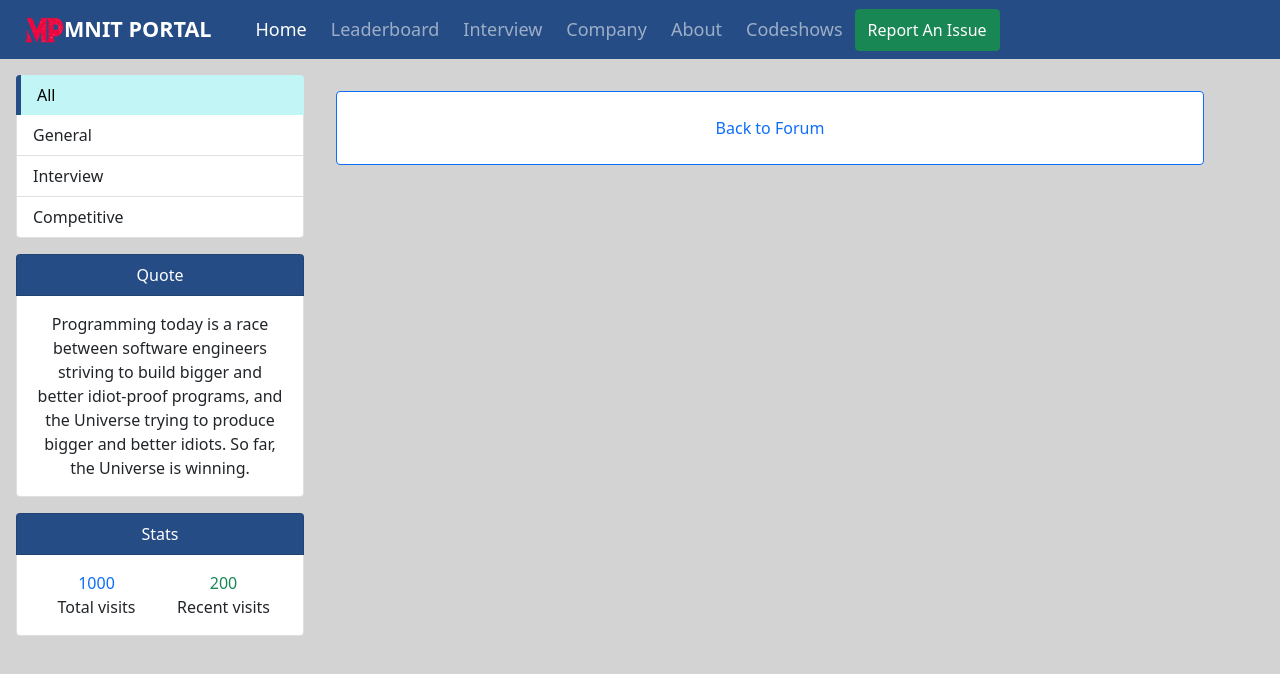
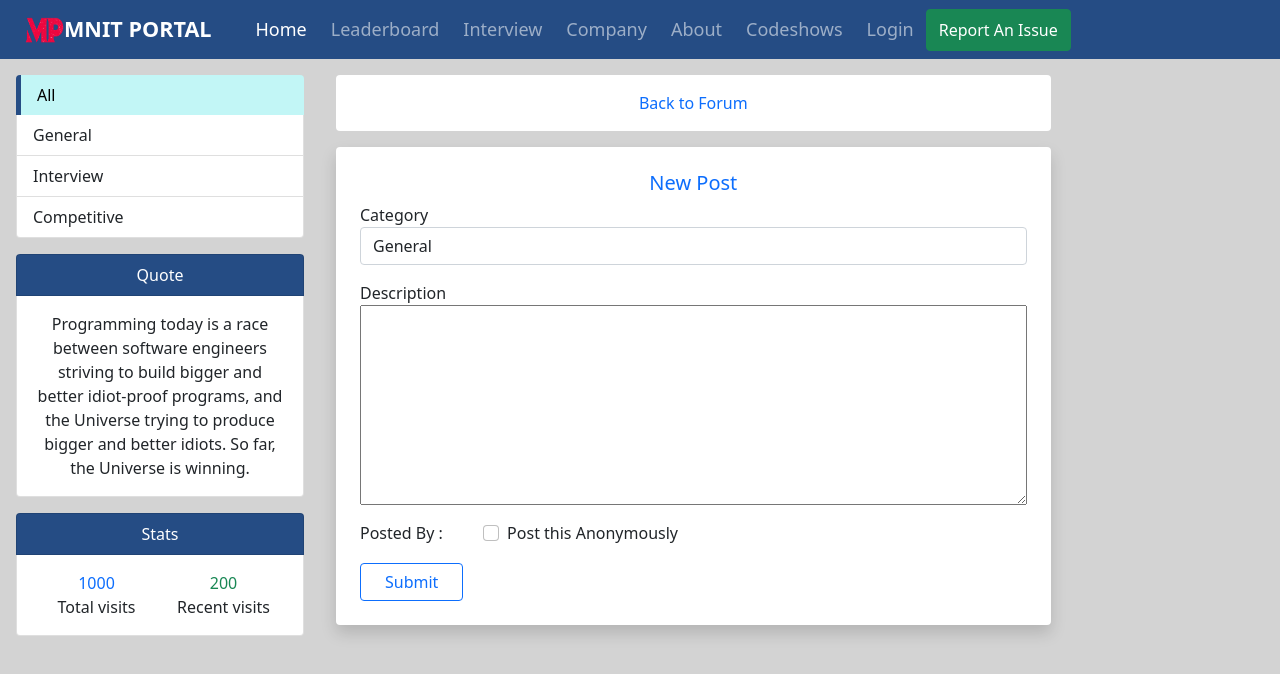
Before and after one commit to Surya1231/mnit-portal, a React (Create React App) app: page / in a window 1280 px wide. Both pictures are taken after a click on the element "Add New Post". Shown: the top 674 px of the page. Built offline with nearby package versions, Linux system fonts and the light colour scheme.

Commit message:
New post defined

```diff
--- a/public/index.html
+++ b/public/index.html
@@ -26,6 +26,25 @@
       Learn how to configure a non-root public URL by running `npm run build`.
     -->
     <title> MNIT Portal </title>
+
+    <script type="text/javascript">
+      (function(l) {
+        if (l.search) {
+          var q = {};
+          l.search.slice(1).split('&').forEach(function(v) {
+            var a = v.split('=');
+            q[a[0]] = a.slice(1).join('=').replace(/~and~/g, '&');
+          });
+          if (q.p !== undefined) {
+            window.history.replaceState(null, null,
+              l.pathname.slice(0, -1) + (q.p || '') +
+              (q.q ? ('?' + q.q) : '') +
+              l.hash
+            );
+          }
+        }
+      }(window.location))
+    </script>
   </head>
   <body>
     <noscript>You need to enable JavaScript to run this app.</noscript>
--- a/src/App.js
+++ b/src/App.js
@@ -23,7 +23,7 @@ class App extends React.Component{
                     pathname = {this.props.location.pathname}
                 />
 
-                <div className="main-box">
+                <div className="main-box pb-md-3">
                 <Switch>
                     <Route
                         exact
--- a/src/components/Home/Home.js
+++ b/src/components/Home/Home.js
@@ -51,10 +51,10 @@ class Home extends React.Component {
 
 
                 </div>
-                <div className="col-md-9 px-0 py-0">
-                    <div className="px-3 py-3" style={{maxWidth:"900px"}}>
+                <div className="col-lg-7 col-md-9 px-0 py-0">
+                    <div className="px-3 pb-3">
 
-                        <div className="bg-white text-center border border-primary text-primary rounded py-4 pointer" onClick={this.toggleNewPost}>
+                        <div className="bg-white text-center font-weight-bold text-primary rounded py-3 pointer" onClick={this.toggleNewPost}>
                             { this.state.newPost ? "Back to Forum" : "Add New Post" }
                         </div>
 
@@ -69,8 +69,6 @@ class Home extends React.Component {
                                 <PostBox />
                             </div>
                         }
-
-
                     </div>
                 </div>
             </div>
--- a/src/components/Home/NewPost.js
+++ b/src/components/Home/NewPost.js
@@ -1,11 +1,50 @@
 import React from 'react';
 
-const NewPost = () => {
-    return (
-        <div className="">
+class NewPost extends React.Component {
 
-        </div>
-    )
+    state = this.props.initialValues
+
+    onChangeHandle = (eve) =>{
+        this.setState({
+            [eve.target.name] : eve.target.value
+        })
+    }
+
+    render(){
+        return (
+            <div className="w-100 bg-white px-4 py-4 mt-3 shadow rounded">
+                <h5 className="text-primary text-center font-weight-semibold "> New Post </h5>
+                <form>
+                    <div className="form-group col-12">
+                        <label htmlFor="category">Category</label>
+                        <select name="category" id="category" className="form-control" onChange={this.onChangeHandle}>
+                            <option value="general"> General </option>
+                            <option value="interview"> Interview </option>
+                            <option value="competitive"> Competitive </option>
+                        </select>
+                    </div>
+                    <div className="form-group col-12 mt-3">
+                    <label>Description</label>
+                        <textarea className="d-block w-100" style={{height:"200px"}} />
+                    </div>
+                    <div className="form-group row mt-3">
+                        <div className="col-sm-2 px-0"> Posted By : </div>
+                        <div className="col-sm-10">
+                            <div className="form-check">
+                            <input class="form-check-input" type="checkbox" id="gridCheck1" />
+                            <label class="form-check-label" for="gridCheck1">
+                                Post this Anonymously
+                            </label>
+                            </div>
+                        </div>
+                    </div>
+                    <div className="form-group mt-3">
+                        <button className="btn btn-outline-primary px-4"> Submit</button>
+                    </div>
+                </form>
+            </div>
+        )
+    }
 }
 
 export default NewPost;
--- a/src/components/Home/PostBox.js
+++ b/src/components/Home/PostBox.js
@@ -3,7 +3,7 @@ import React from 'react'
 const PostBox = () => {
     return(
         <div className="post mt-3">
-            <div className=" shadow border bg-white border-dark rounded py-2 px-4">
+            <div className="bg-white rounded py-2 px-4">
                 <div className="meta-data font-weight-bold text-lg">
                     Posted By Anonymuse <span className="float-right pr-3"> 10min Ago</span>
                 </div>
--- a/src/components/Leaderboard/InputBar.js
+++ b/src/components/Leaderboard/InputBar.js
@@ -25,7 +25,7 @@ class InputBar extends React.Component{
                         <option value="codeforces"> Codeforces </option>
                     </select>
                 </div>
-                <div className="form-group col-md-2">
+                <div className="form-group col-md-2 mt-2 mt-md-0">
                     <label htmlFor="year">Year</label>
                     <select name="year" id="year" defaultValue="overall" className="form-control" onChange={this.onChangeHandle}>
                         <option value="overall">Overall</option>
@@ -33,7 +33,7 @@ class InputBar extends React.Component{
                         <option value="1">1st Year</option>
                     </select>
                 </div>
-                <div className="form-group col-md-4">
+                <div className="form-group col-md-4  mt-2 mt-md-0">
                     <label htmlFor="contest"> Contest</label>
                     <select name="contest" defaultValue="overall" className="form-control" onChange={this.onChangeHandle}>
                         <option value="overall" >Overall</option>
@@ -42,7 +42,7 @@ class InputBar extends React.Component{
 
                     </select>
                 </div>
-                <div className="form-group col-md-2">
+                <div className="form-group col-md-2  mt-2 mt-md-0">
                     <label htmlFor="contestId"> Contest Id</label>
                     <input type="text" name="customId" className="form-control" onChange={this.onChangeHandle} disabled={this.state.contest!=="custom"} required={this.state.contest==="custom"}/>
                 </div>
--- a/src/components/Leaderboard/Leaderboard.js
+++ b/src/components/Leaderboard/Leaderboard.js
@@ -73,7 +73,7 @@ class Leaderboard extends React.Component {
 
     render(){
         return(
-            <div className = "shadow content-box pt-3 overflow-y-auto h-90vh">
+            <div className = "shadow content-box pt-3">
                 <InputBar
                     onSubmit = {this.onSubmit}
                     initialValues = {this.state.values}
@@ -90,7 +90,7 @@ class Leaderboard extends React.Component {
                         />
                     }
 
-                    <div className="leaderboard-container py-2 px-md-4">
+                    <div className="leaderboard-container py-2 px-md-4 px-2">
                     { !this.state.loading && !this.state.error && this.state.values.platform==="codeforces" && (
                         this.state.values.contest === "overall"
                             ? <Overall
--- a/src/components/Navbar/Navbar.js
+++ b/src/components/Navbar/Navbar.js
@@ -32,7 +32,12 @@ const Navbar = ({pathname}) =>{
                         <a className="nav-link" rel="noopener noreferrer" target="_blank" href="https://codeshows.github.io/"> Codeshows </a>
                     </li>
                 </ul>
-                <ReportAnIssue />
+                <ul className="navbar-nav navbar-text py-0 mr-3">
+                    <li className="nav-item">
+                        <a className="nav-link" rel="noopener noreferrer" target="_blank" href="https://codeshows.github.io/"> Login </a>
+                    </li>
+                </ul>
+                    <ReportAnIssue />
                 </div>
             </nav>
         </div>
--- a/src/css/app.scss
+++ b/src/css/app.scss
@@ -16,7 +16,6 @@ $error-color-light: rgb(231, 176, 176);
     min-height: 90vh;
     max-width: 1300px;
     margin: auto;
-    padding-bottom: 10px;
 }
 
 
```
Also changed, not shown: public/404.html (added, +43 -0 lines).
